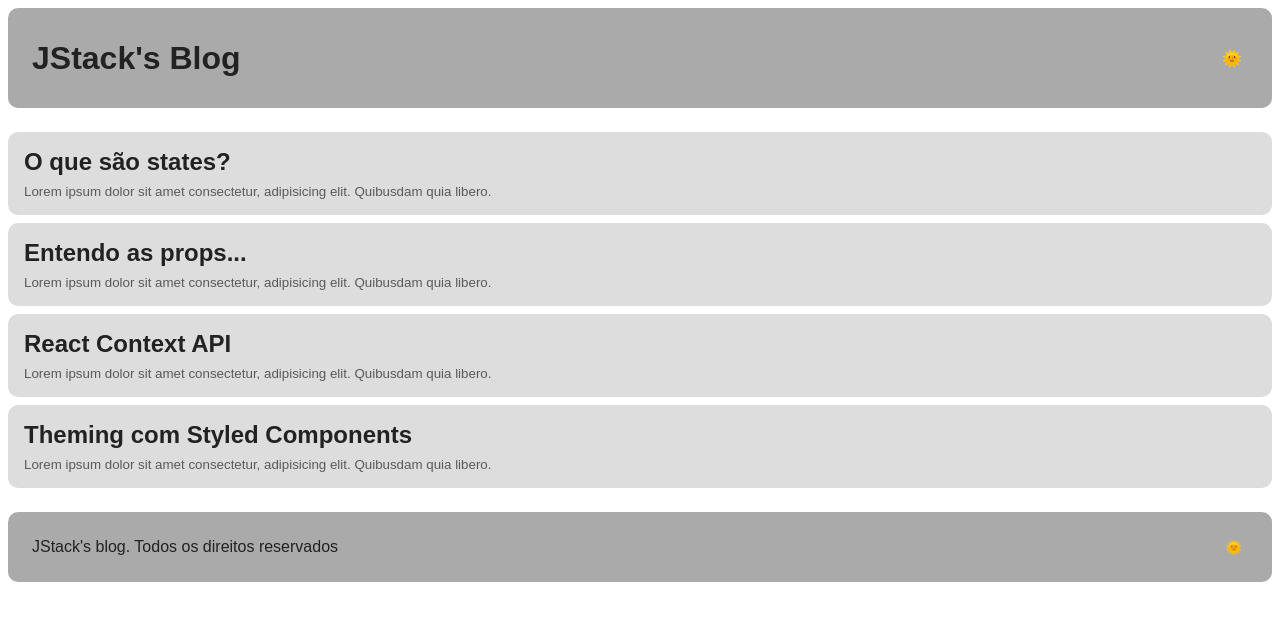
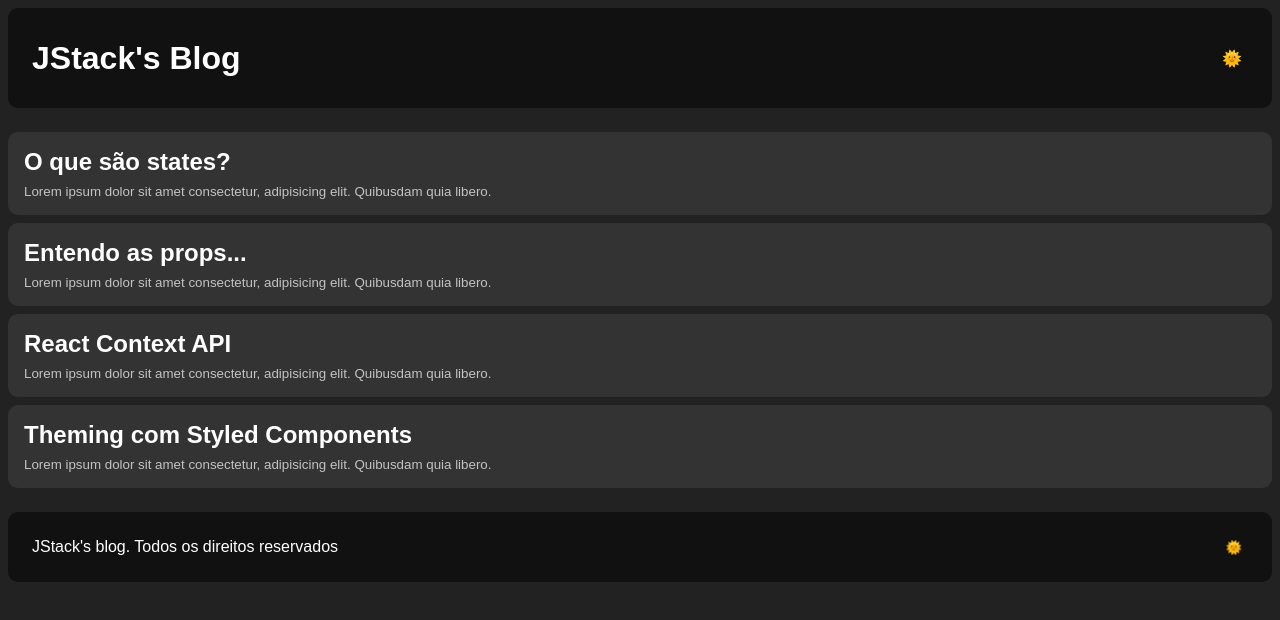
Before and after one commit to brunodmsi/jstack, a React app in the folder react-fundamentos/: page / in a window 1280 px wide. Shown: the top 620 px of the page. Built offline with nearby package versions, Linux system fonts and the light colour scheme.

Commit message:
feat: mudando theme por prop drilling

```diff
--- a/react-fundamentos/src/App.js
+++ b/react-fundamentos/src/App.js
@@ -1,4 +1,4 @@
-import React from 'react';
+import React, { useState, useMemo } from 'react';
 import { ThemeProvider } from 'styled-components';
 
 import GlobalStyle from './styles/global';
@@ -7,10 +7,25 @@ import Layout from './components/Layout';
 import themes from './styles/themes';
 
 const App = () => {
+	const [theme, setTheme] = useState('dark');
+
+	const currentTheme = useMemo(() => {
+		return themes[theme] || themes.dark;
+	}, [theme]);
+
+	const handleToggleTheme = () => {
+		setTheme(prevState => prevState === 'dark' ? 'light' : 'dark');
+	}
+
 	return (
-		<ThemeProvider theme={themes.light}>
+		<ThemeProvider
+			theme={currentTheme}
+		>
 			<GlobalStyle />
-			<Layout />
+			<Layout
+				onToggleTheme={handleToggleTheme}
+				selectedTheme={theme}
+			/>
 		</ThemeProvider>
 	);
 }
--- a/react-fundamentos/src/components/Footer/index.js
+++ b/react-fundamentos/src/components/Footer/index.js
@@ -2,11 +2,16 @@ import React from 'react';
 
 import { Container } from './styles';
 
-const Footer = () => {
+const Footer = ({ onToggleTheme, selectedTheme }) => {
 	return (
 		<Container>
 			<span>JStack's blog. Todos os direitos reservados</span>
-			<button type="button">🌞</button>
+			<button
+				type="button"
+				onClick={onToggleTheme}
+			>
+				{selectedTheme === 'dark' ? '🌞' : '🌚'}
+			</button>
 		</Container>
 	);
 };
--- a/react-fundamentos/src/components/Header/index.js
+++ b/react-fundamentos/src/components/Header/index.js
@@ -2,11 +2,16 @@ import React from 'react';
 
 import { Container } from './styles';
 
-const Header = () => {
+const Header = ({ onToggleTheme, selectedTheme }) => {
   return (
     <Container>
       <h1>JStack's Blog</h1>
-      <button type="button">🌞</button>
+			<button
+				type="button"
+				onClick={onToggleTheme}
+			>
+				{selectedTheme === 'dark' ? '🌞' : '🌚'}
+			</button>
     </Container>
   );
 }
--- a/react-fundamentos/src/components/Layout/index.js
+++ b/react-fundamentos/src/components/Layout/index.js
@@ -4,11 +4,11 @@ import Header from '../Header';
 import PostsList from '../PostsList';
 import Footer from '../Footer';
 
-const Layout = () => (
+const Layout = ({ onToggleTheme, selectedTheme }) => (
 	<>
-		<Header />
+		<Header onToggleTheme={onToggleTheme} selectedTheme={selectedTheme} />
 		<PostsList />
-		<Footer />
+		<Footer onToggleTheme={onToggleTheme} selectedTheme={selectedTheme} />
 	</>
 );
 
```
